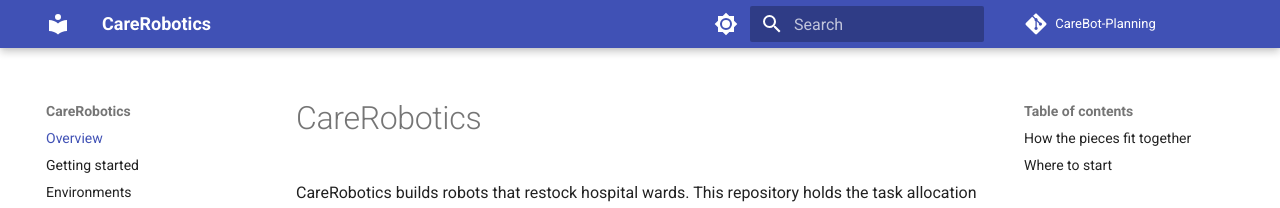
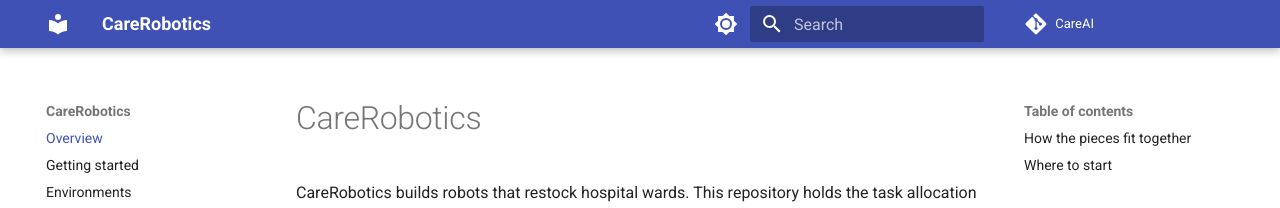
Before and after one commit to nikhilr2907/CareAI, an MkDocs documentation site: the page built from docs/index.md, in a window 1280 px wide. Shown: the top 208 px of the page. Built offline with MkDocs 1.6.1 and Material for MkDocs 9.7.7, drawn with Linux system fonts in a browser that asks for light colours; comment, search, counter and statistics services are not loaded.

Commit message:
docs: point site source link at renamed CareAI repository

```diff
--- a/mkdocs.yml
+++ b/mkdocs.yml
@@ -1,7 +1,7 @@
 site_name: CareRobotics
 site_description: Task allocation and fleet orchestration for hospital restocking robots
-repo_url: https://github.com/nikhilr2907/CareBot-Planning
-repo_name: CareBot-Planning
+repo_url: https://github.com/nikhilr2907/CareAI
+repo_name: CareAI
 
 docs_dir: docs
 
```
